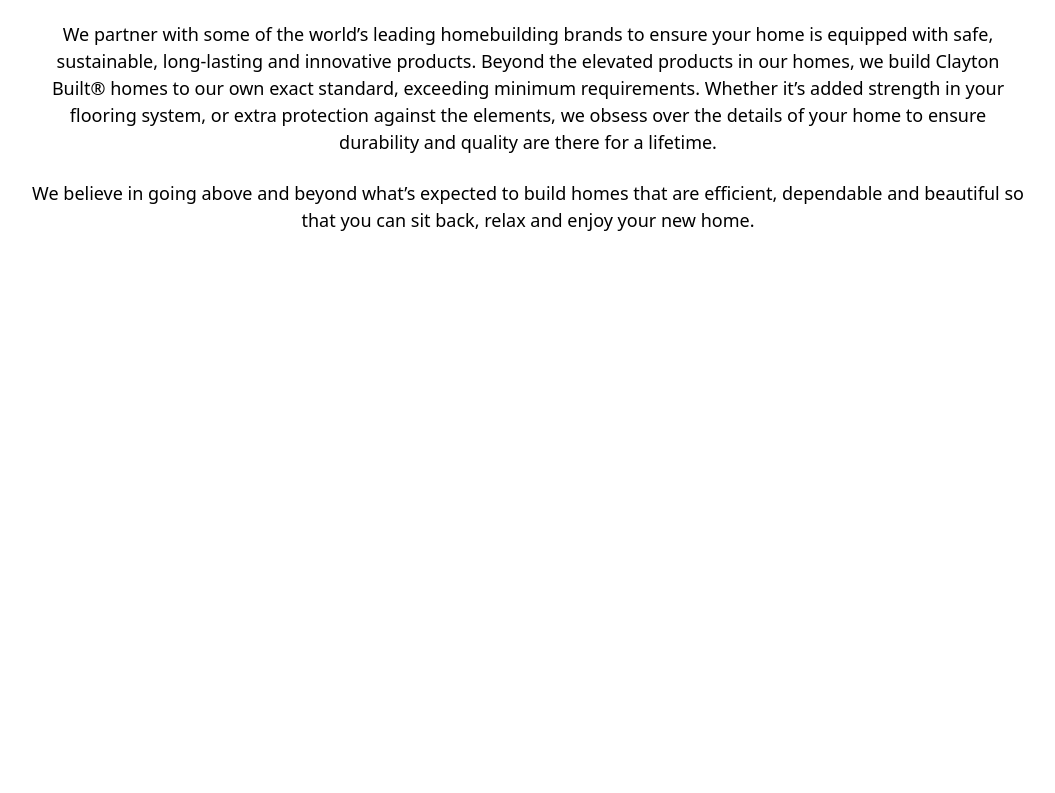
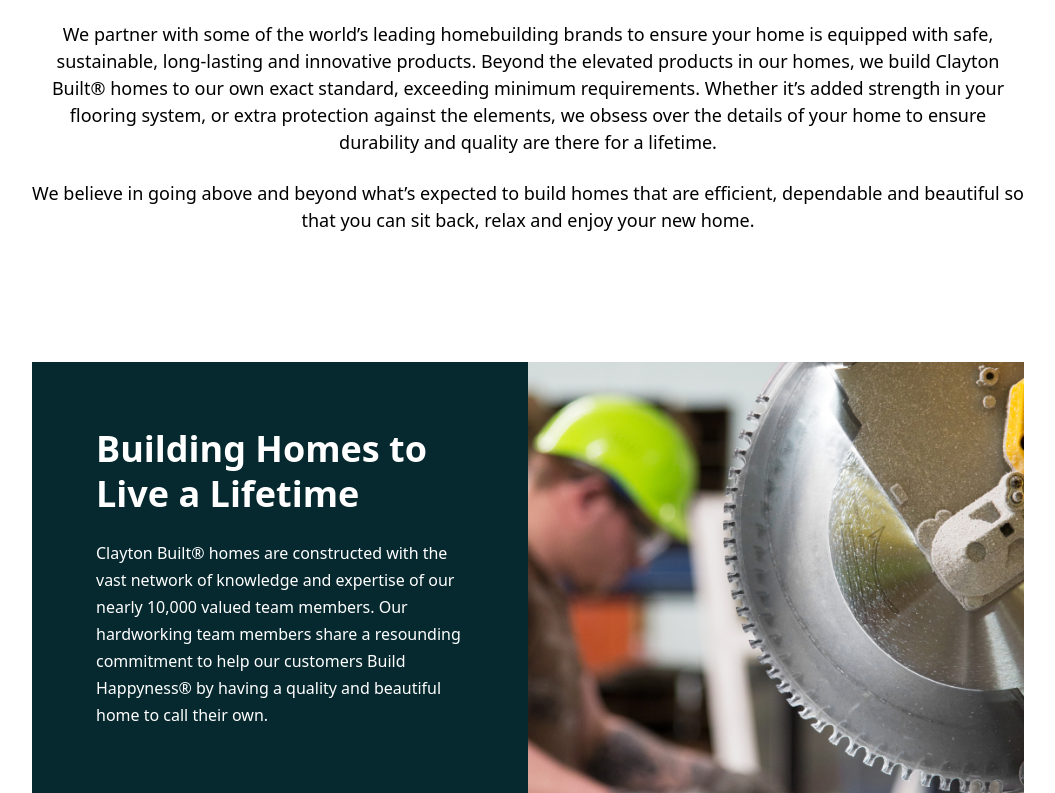
Before and after one commit to forby/Clayton-Built-2020, a Gatsby site: page / in a window 1280 px wide. Shown: the part 7003-7796 px from the top of the page, without its empty margins (112-1167 px from the left). Before the commit the page ends 7365 px from the top, so only its background shows below. Built offline with nearby package versions, Linux system fonts and the light colour scheme; Gatsby itself is replaced by a stand-in of ours; a web font is replaced by a local one.

Commit message:
add Building Homes to Live a Lifetime section

```diff
--- a/src/pages/index.js
+++ b/src/pages/index.js
@@ -87,6 +87,18 @@
         <p className="text-lg">We believe in going above and beyond what’s expected to build homes that are efficient, dependable and beautiful so that you can sit back, relax and enjoy your new home.</p>
       </div>
 
+      <div className="container max-w-screen-lg mx-auto md:px-4">
+        <div className="flex flex-col md:flex-row-reverse">
+          <div className="md:w-1/2">
+            <RetinaImage className="w-full h-full object-cover" src="images/BuildingHomes_Desktop.jpg" />
+          </div>
+          <div className="md:w-1/2 bg-ch-bedtime text-white p-16">
+            <h1 className="text-4xl font-extrabold leading-tight mb-6">Building Homes to Live a Lifetime</h1>
+            <p>Clayton Built® homes are constructed with the vast network of knowledge and expertise of our nearly 10,000 valued team members. Our hardworking team members share a resounding commitment to help our customers Build Happyness® by having a quality and beautiful home to call their own.</p>
+          </div>
+        </div>
+      </div>
+
     </div>
   )
 }
--- a/tailwind.config.js
+++ b/tailwind.config.js
@@ -14,6 +14,7 @@
         'ch-blue': '#0075C9',
         'ch-brands-grey': '#F3F5F7',
         'ch-black': '#25292D',
+        'ch-bedtime': '#06292F',
       },
     },
   },
```
Also changed, not shown: static/images/BuildingHomes_Desktop.jpg (added), static/images/BuildingHomes_Desktop@2x.jpg (added).
